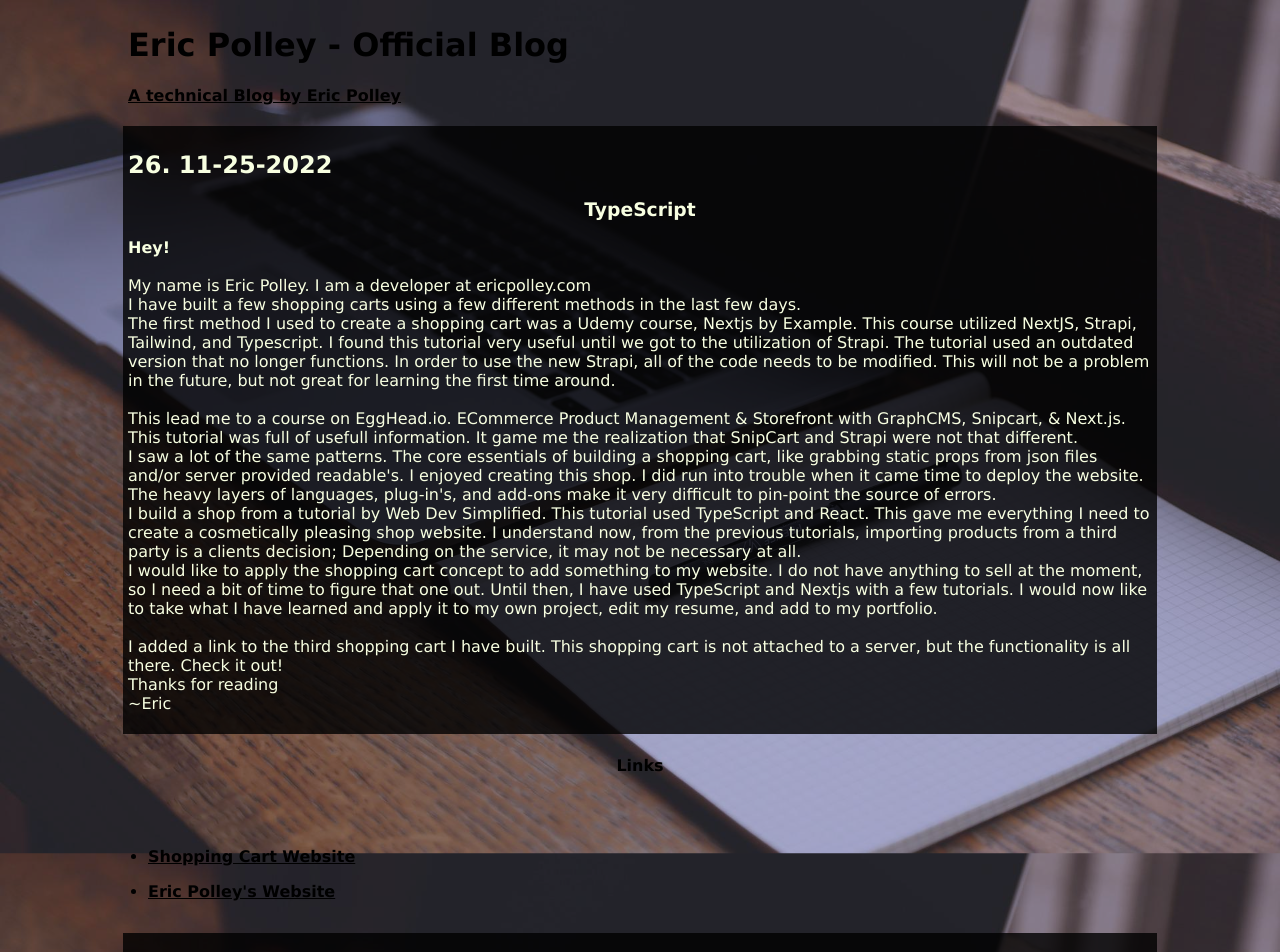
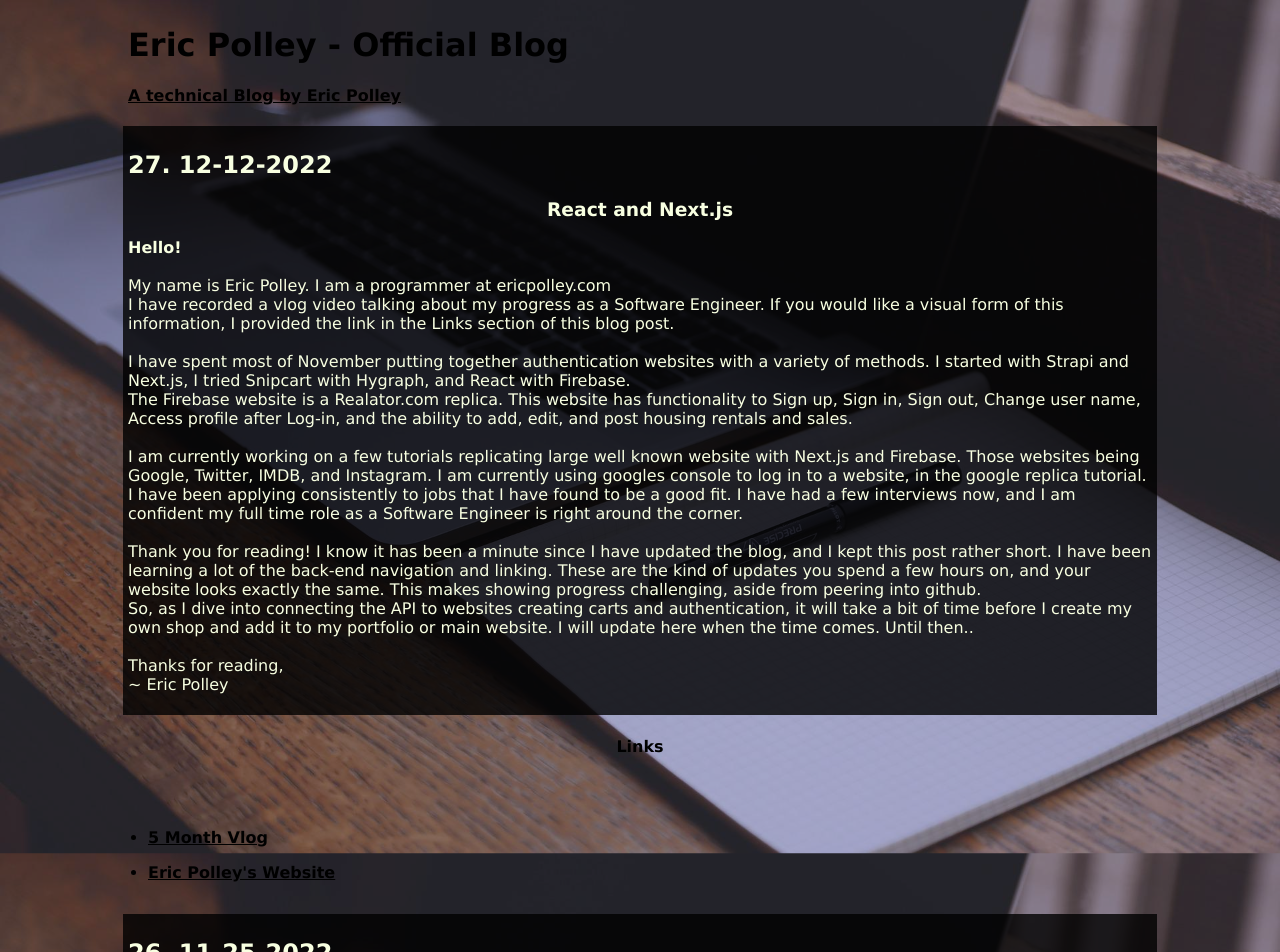
Before and after one commit to ericpolley/reactblog, a React (Create React App) app: page / in a window 1280 px wide. Shown: the top 952 px of the page. Built offline with nearby package versions, Linux system fonts and the light colour scheme; the HTML template or start-up script is replaced by a standard one.

Commit message:
Add files via upload

```diff
--- a/src/App.js
+++ b/src/App.js
@@ -26,6 +26,7 @@ import Blog023 from './Blogs/Blog023';
 import Blog024 from './Blogs/Blog024';
 import Blog025 from './Blogs/Blog025';
 import Blog026 from './Blogs/Blog026';
+import Blog027 from './Blogs/Blog027';
 
 
 function App() {
@@ -39,6 +40,7 @@ function App() {
     <p>A technical Blog by Eric Polley </p>
     </a>
     </div></div>
+    <Blog027 />
     <Blog026 />
     <Blog025 />
     <Blog024 />
--- a/src/Blogs/Blog026.js
+++ b/src/Blogs/Blog026.js
@@ -32,6 +32,7 @@ export default function Blog026() {
          <br />
          I added a link to the third shopping cart I have built. This shopping cart is not attached to a server, but the functionality is
          all there. Check it out! <br />
+
          Thanks for reading <br />  ~Eric
 
 
--- /dev/null
+++ b/src/Blogs/Blog027.js
@@ -0,0 +1,70 @@
+import React from "react"
+
+export default function Blog027() {
+  return (
+    <section>
+    <article>
+    <h2>27. 12-12-2022</h2>
+          <h3>React and Next.js</h3>
+          <p>
+          <strong>Hello!</strong>
+          <br /><br />
+          My name is Eric Polley. I am a programmer at ericpolley.com <br />
+         I have recorded a vlog video talking about my progress as a Software Engineer. If you would like a visual form of this information,
+         I provided the link in the Links section of this blog post. <br /> <br />
+         I have spent most of November putting together authentication websites with a variety of methods. I started with Strapi and Next.js,
+         I tried Snipcart with Hygraph, and React with Firebase. <br />
+         The Firebase website is a Realator.com replica. This website has functionality to Sign up, Sign in, Sign out, Change user name,
+         Access profile after Log-in, and the ability to add, edit, and post housing rentals and sales. <br /> <br />
+         I am currently working on a few tutorials replicating large well known website with Next.js and Firebase. Those websites being Google,
+         Twitter, IMDB, and Instagram. I am currently using googles console to log in to a website, in the google replica tutorial.
+         <br />
+         I have been applying consistently to jobs that I have found to be a good fit. I have had a few interviews now, and I am confident
+         my full time role as a Software Engineer is right around the corner.
+         <br />
+         <br />
+         Thank you for reading! I know it has been a minute since I have updated the blog, and I kept this post rather short.
+         I have been learning a lot of the back-end navigation and linking. These are the kind of updates you spend a few hours on,
+         and your website looks exactly the same. This makes showing progress challenging, aside from peering into github.
+         <br />
+         So, as I dive into connecting the API to websites creating carts and authentication, it will take a bit of time before I create my own shop
+         and add it to my portfolio or main website. I will update here when the time comes. Until then..
+         <br />
+         <br />
+         Thanks for reading, <br />
+         ~ Eric Polley
+
+
+
+          </p>
+
+          </article>
+
+        <h4>Links</h4>
+        <br />
+        <ul>
+        <li>
+            <a
+              href="https://www.youtube.com/watch?v=0yb1NETX0pA"
+              title="Shop!"
+              target="_blank"
+              rel="noopener noreferrer"
+            >
+              <strong><p>5 Month Vlog</p></strong></a
+            >
+          </li>
+
+          <li>
+            <a
+              href="http://ericpolley.com"
+              title="Check out my Portfolio!"
+              target="_blank"
+              rel="noopener noreferrer"
+            >
+              <strong><p>Eric Polley's Website</p></strong></a
+            >
+          </li>
+        </ul>
+        </ section >
+  )
+}
```
